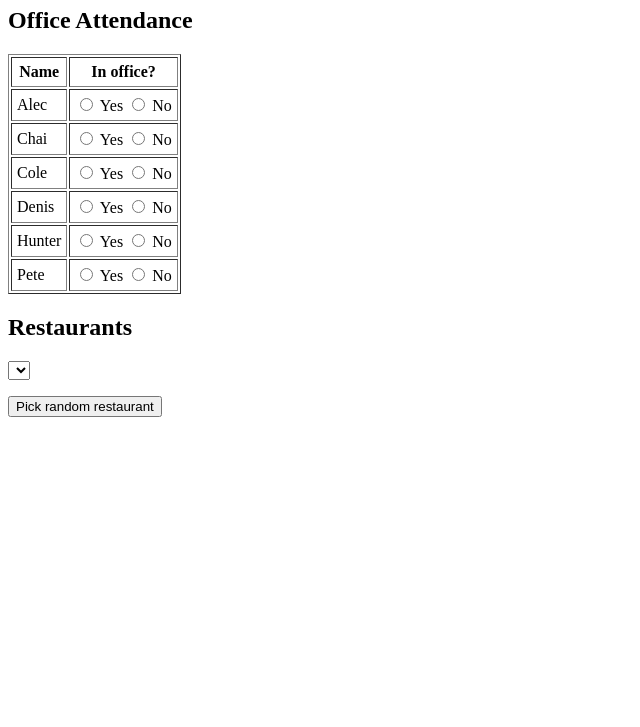
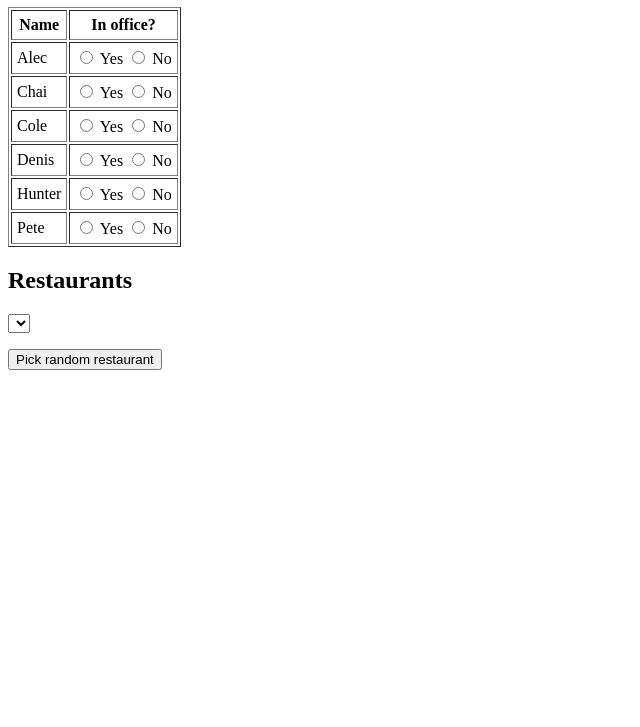
Before and after one commit to PeterPython/lunchpicker, a plain HTML site: page index.html in a window 1280 px wide. Shown: the part 73-800 px from the top of the page, without its empty margins (0-640 px from the left). Drawn offline with Linux system fonts and the light colour scheme; no server answers.

Commit message:
Update index.html

```diff
--- a/index.html
+++ b/index.html
@@ -28,9 +28,9 @@
        Office Attendance Table Functions
        ==================================== */
 
-    // Called when a radio button for a person is changed.
-    // It checks which option (yes/no) is selected, updates Firebase accordingly,
-    // and turns the corresponding name cell green if "yes" is selected.
+    // Called when a radio button for a specific person is changed.
+    // If "yes" is selected, the person's name is stored in Firebase and their name cell turns green.
+    // If "no" is selected, their attendance is removed and the background is cleared.
     function updateAttendanceFor(name) {
       const radios = document.getElementsByName("officeStatus_" + name);
       let selected = "";
@@ -54,9 +54,7 @@
       }
     }
 
-    // Attaches a realtime listener to update the table based on Firebase data.
-    // For each fixed name, if an attendance entry exists, it checks the "Yes" radio
-    // and turns the name cell green; otherwise, it clears any selection.
+    // Attaches a realtime listener to update the table based on Firebase attendance data.
     function attachOfficeAttendanceListener() {
       const officeAttendanceRef = ref(db, "officeAttendance");
       onValue(officeAttendanceRef, (snapshot) => {
@@ -103,6 +101,7 @@
         newOption.value = "Choose New";
         newOption.textContent = "Choose new restaurant";
         select.appendChild(newOption);
+
         if (!currentValue || !Array.from(select.options).some(opt => opt.value === currentValue)) {
           select.value = "Choose New";
         } else {
@@ -162,7 +161,6 @@
     function pickRandomRestaurant() {
       const select = document.getElementById("restaurant");
       if (!select) return;
-      // Get all valid restaurant options (excluding "Choose New")
       const validOptions = Array.from(select.options).filter(opt => opt.value !== "Choose New");
       if (validOptions.length === 0) {
         alert("No restaurants available to pick.");
@@ -192,8 +190,7 @@
 <body>
   <h1>Lunch!</h1>
 
-  <!-- Office Attendance Table Section -->
-  <h2>Office Attendance</h2>
+  <!-- Office Attendance Table (heading removed) -->
   <table id="attendanceTable" border="1" cellpadding="5">
     <thead>
       <tr>
```
